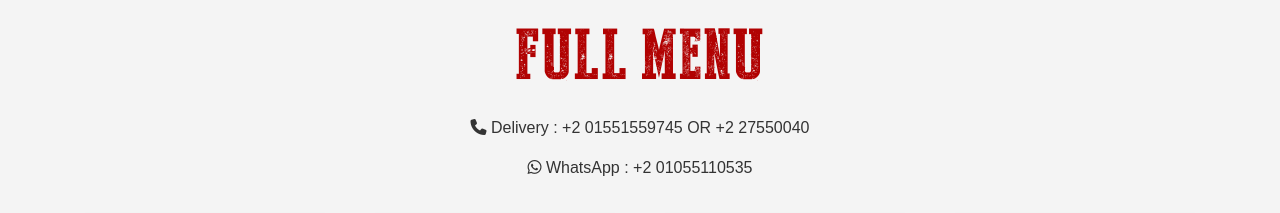
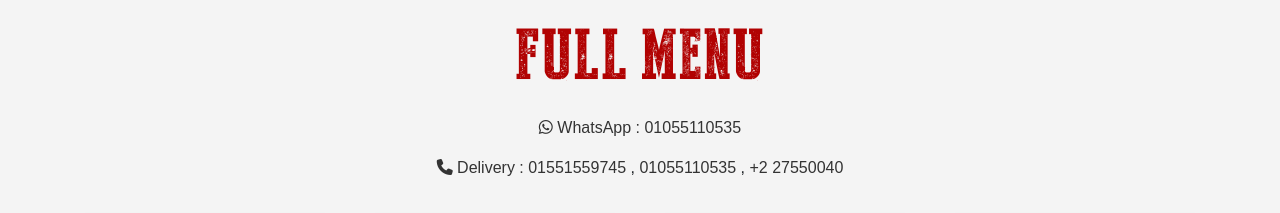
Before and after one commit to MahmoudWebDeveloper77/Chicky-BOOM, a plain HTML site: page index.html in a window 1280 px wide. Shown: the part 802-1015 px from the top of the page. Drawn offline with nearby package versions, Linux system fonts and the light colour scheme.

Commit message:
fixed numbers problem

```diff
--- a/index.html
+++ b/index.html
@@ -91,15 +91,18 @@
       <h1 class="title" id="category-title">FULL MENU</h1>
       <div class="socials">
         <p>
-          <a href="tel:+201025312330">
-            <i class="fas fa-phone"></i> Delivery : +2 01551559745 OR +2
-            27550040
+          <a href="https://wa.me/201025312330" target="_blank">
+            <i class="fab fa-whatsapp"></i> WhatsApp : 01055110535
           </a>
         </p>
         <p>
-          <a href="https://wa.me/201025312330" target="_blank">
-            <i class="fab fa-whatsapp"></i> WhatsApp : +2 01055110535
+          <a href="tel:+201025312330">
+            <i class="fas fa-phone"></i> Delivery : 01551559745
           </a>
+          ,
+          <a href="tel:+201055110535"> 01055110535 </a>
+          ,
+          <a href="tel:+227550040"> +2 27550040 </a>
         </p>
       </div>
 
```
